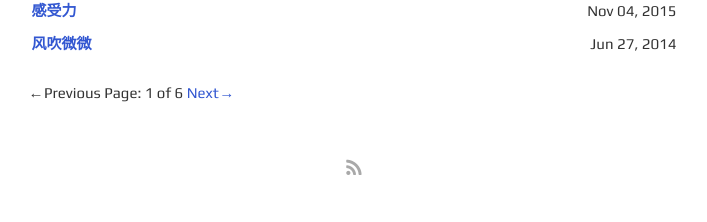
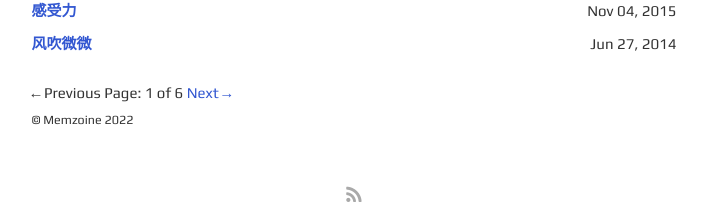
Before and after one commit to codyb1ue/codyb1ue.github.io, a Jekyll site: the page built from index.html, in a window 1280 px wide and 900 px high, scrolled down 1689 px. Shown: the part 675-897 px from the top of the window, without its empty margins (286-993 px from the left). Built offline with Jekyll 4.4.1, drawn with Linux system fonts in a browser that asks for light colours; the list of posts is cut into pages by our own code; before the commit the page ends 2563 px from its top, so only the background shows below that.

Commit message:
Update index.html

```diff
--- a/index.html
+++ b/index.html
@@ -64,3 +64,11 @@ layout: default
   {% endif %}
 
 </nav>
+
+<footer class="footer">
+  <div class="container">
+    <div class="copyright  typeset">
+      <small class="small">&copy; {{ site.title }} {{ site.time | date: '%Y' }}</small>
+    </div>
+  </div>
+</footer>
```
